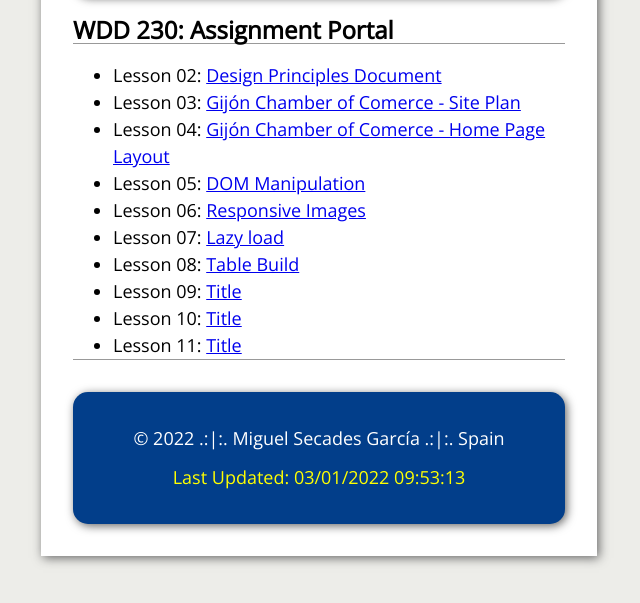
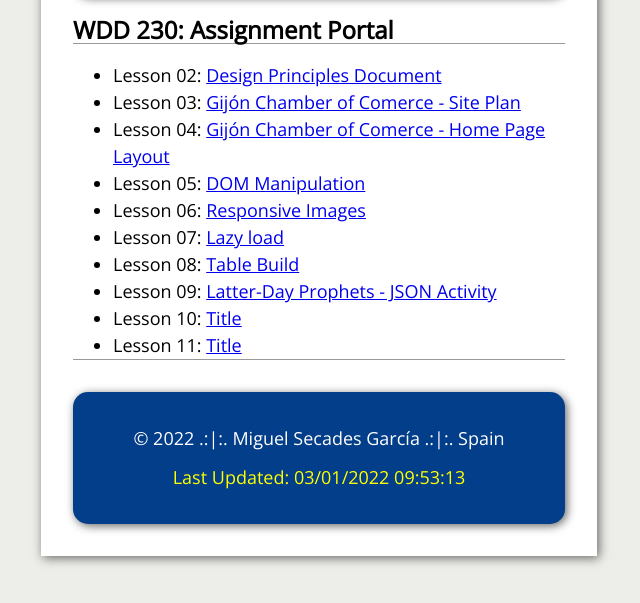
Before and after one commit to MiguelSecadesBYU/wdd230, a plain HTML site: page index.html in a window 1280 px wide. Shown: the part 185-788 px from the top of the page, without its empty margins (321-961 px from the left). Drawn offline with nearby package versions, Linux system fonts and the light colour scheme; a web font is replaced by a local one.

Commit message:
json activity

```diff
--- a/index.html
+++ b/index.html
@@ -31,7 +31,7 @@
                 <li>Lesson 06: <a href="chamber/">Responsive Images</a></li>
                 <li>Lesson 07: <a href="lesson7/lazyload.html">Lazy load</a></li>
                 <li>Lesson 08: <a href="lesson8/tablebuild.html">Table Build</a></li>
-                <li>Lesson 09: <a href="#">Title</a></li>
+                <li>Lesson 09: <a href="/lesson9/prophets.html">Latter-Day Prophets - JSON Activity</a></li>
                 <li>Lesson 10: <a href="#">Title</a></li>
                 <li>Lesson 11: <a href="#">Title</a></li>
             </ul>
```
